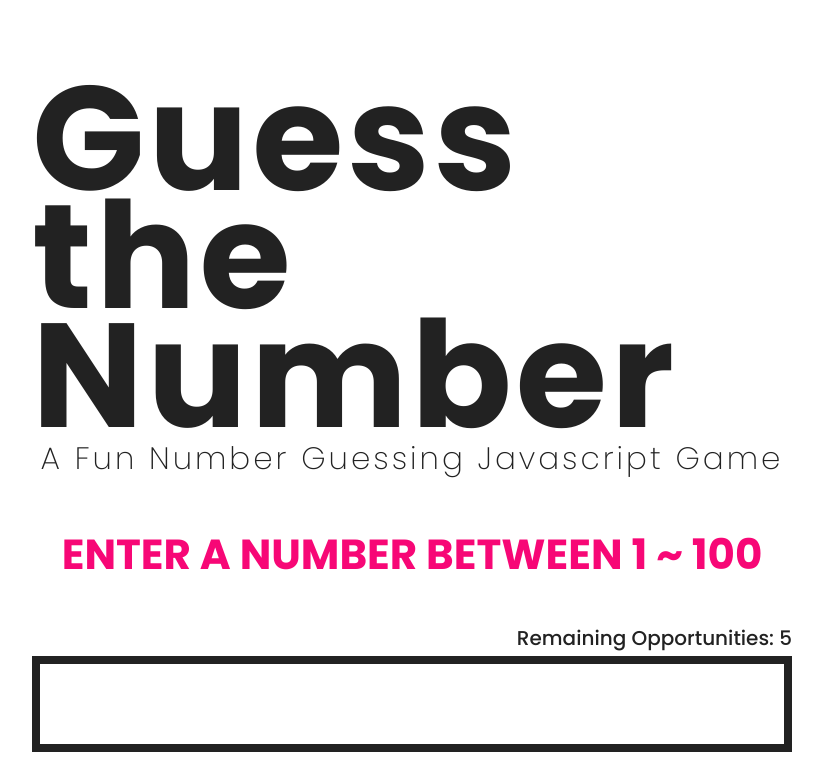
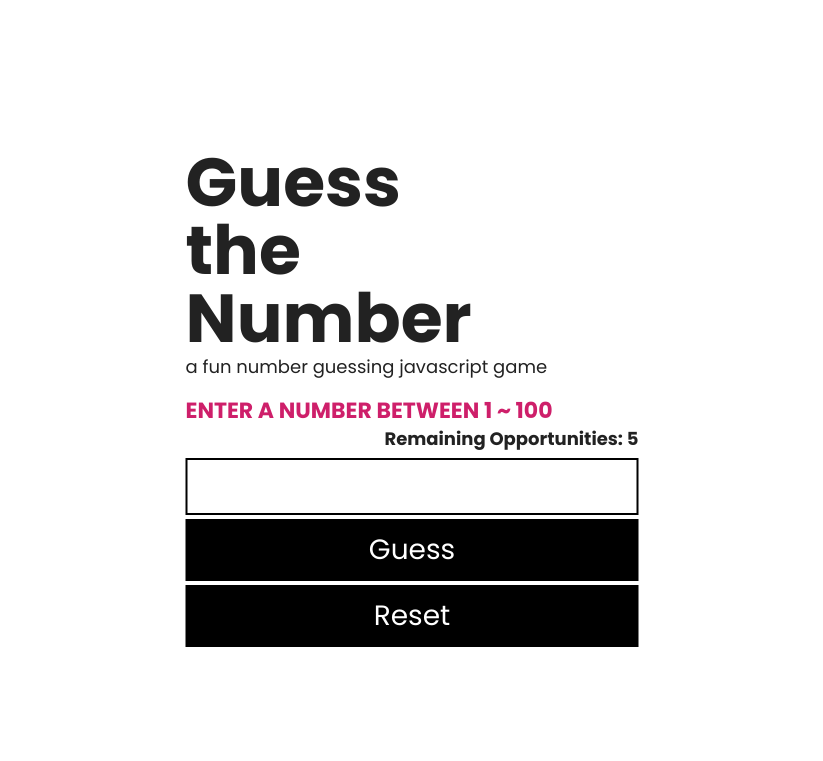
Before and after one commit to hadamoi/GUESS-THE-NUMBER, a plain HTML site: page index.html in a window 1280 px wide. Shown: the top 761 px of the page, without its empty margins (228-1051 px from the left). Drawn offline with Linux system fonts and the light colour scheme.

Commit message:
modify CSS / JS

```diff
--- a/custom.js
+++ b/custom.js
@@ -71,5 +71,6 @@ function reset(){
 
 
 pickRandomNum();
+console.log(computerNum);
 
 };
--- a/index.html
+++ b/index.html
@@ -11,7 +11,7 @@
   <body>
       <main>
         <div class="wrap">
-          <h1>Guess the Number</h1>
+          <h1>Guess <br> the <br> Number</h1>
           <span>a fun number guessing javascript game</span>
           <h3 id="result_area">ENTER A NUMBER BETWEEN 1 ~ 100</h3>
           <h5 id="chance_area">Remaining Opportunities: 5</h5>
--- a/style.css
+++ b/style.css
@@ -19,72 +19,65 @@ h1,h3,h5 {
 
 main {
   position: absolute;
-  top: 10%;
+  top: 50%;
   left: 50%;
-  transform: translateX(-50%);
+  transform: translate(-50%, -50%);
 }
 
 .wrap {
-  width: 760px;
   display: flex;
   flex-direction: column;
-  justify-content: center;
-  align-items: center;
-  margin: 0 auto;
 }
 
 .wrap h1 {
-  font-size: 148px;
-  letter-spacing: 0.3vw;
-  line-height: 0.8;
+  font-size: 68px;
 }
 
 .wrap span {
-  font-size: 31px;
-  font-weight: 200;
-  margin-bottom: 52px;
-  text-transform: capitalize;
-  letter-spacing: 3px;
+  font-size: 18px;
+  display: block;
+  padding: 0 0 20px 0;
 }
 
-#result_area {
-  font-size: 42px;
-  margin-bottom: 52px;
-  color: #F70776;
+h3#result_area {
+  color: #CE1F6A;
+  font-size: 22px;
 }
 
-#chance_area {
-  font-size: 20px;
-  font-weight: 500;
-  margin-bottom: 8px;
+h5#chance_area {
+  font-size: 18px;
+  margin-bottom: 10px;
   text-align: right;
-  width: 100%;
+  margin-top: 8px;
 }
 
-.wrap input,
-.wrap button {
-  margin-bottom: 12px;
-  width: 100%;
-  padding: 16px 0;
-  font-size: 32px;
+input#user_input {
+  text-align: center;
+  border: 2px solid #000;
+  padding: 10px;
+  margin-bottom: 4px;
+  transition: border .2s ease;
+  font-size: 22px;
+  font-weight: 600;
 }
 
-.wrap button {
-  text-transform: uppercase;
-  font-weight: 700;
-  border: 8px solid transparent;
-  background-color: #222;
-  color: #fff;
-  cursor: pointer;
+input#user_input:focus {
+  outline: none;
+  border: 2px solid #CE1F6A;
 }
 
-.wrap button:hover {
-  background-color: #fff;
-  color: #222;
-  border: 8px solid #222;
+button {
+  border: none;
+  background: #000;
+  color: #fff;
+  padding: 10px;
+  font-size: 28px;
+  text-transform: capitalize;
+  margin-bottom: 4px;
+  cursor: pointer;
+  transition: background-color .2s ease;
 }
 
-#user_input {
-  text-align: center;
-  border: 8px solid #222;
+button:hover {
+  background-color: #CE1F6A;
 }
```
Also changed, not shown: 1 other file.
